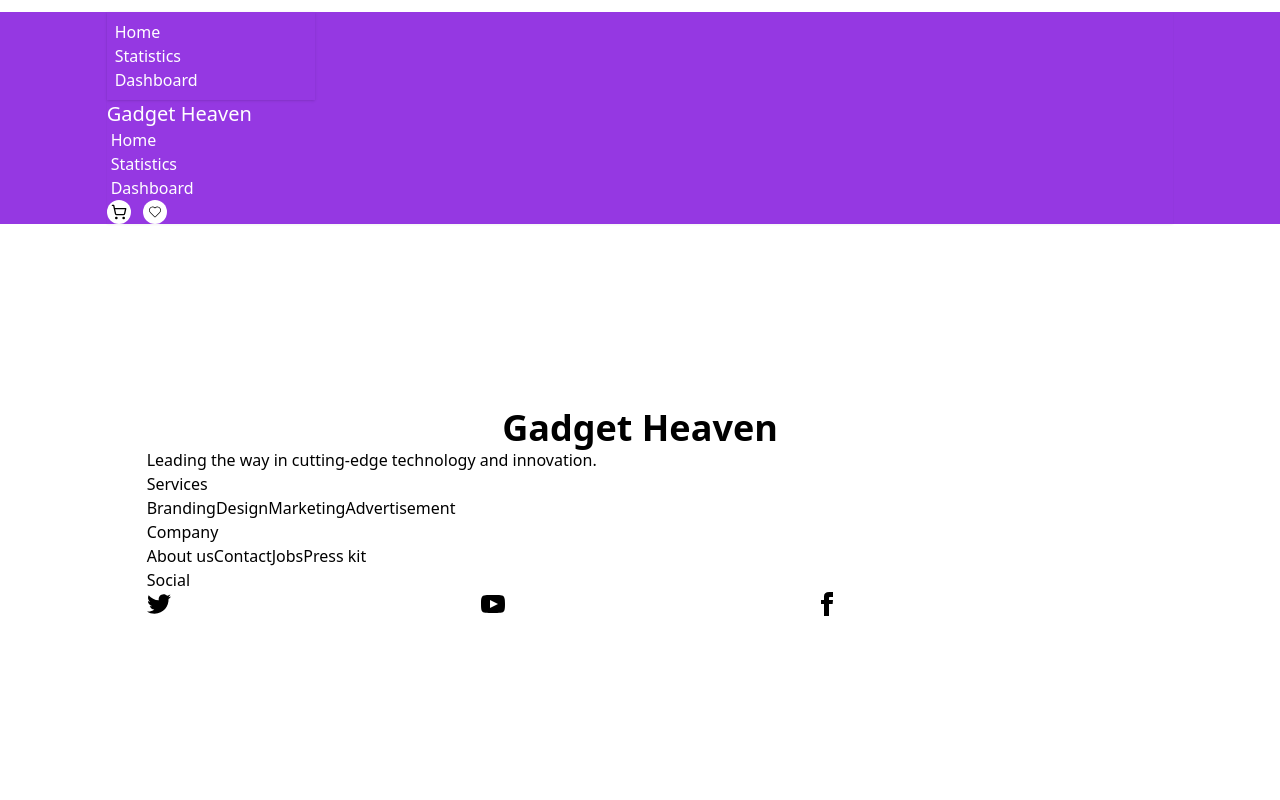
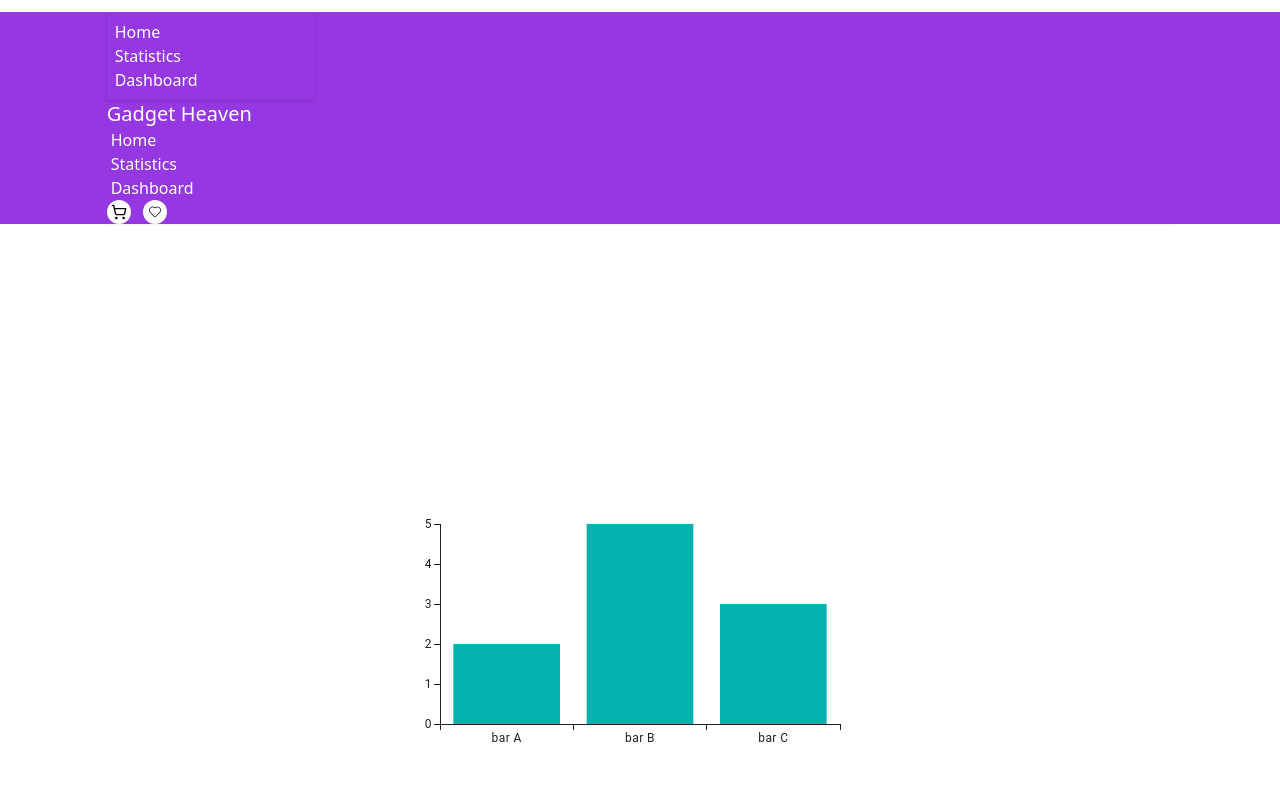
Before and after one commit to mahdi33-gk/gadget-heaven, a React (Vite) app: page /statisitcs in a window 1280 px wide. Shown: the top 800 px of the page. Built offline with nearby package versions, Linux system fonts and the light colour scheme.

Commit message:
bar not fixed

```diff
--- a/src/Navbar.jsx
+++ b/src/Navbar.jsx
@@ -34,7 +34,7 @@ const Navbar = () => {
                 <NavLink to={"/"}>Home</NavLink>
               </li>
               <li>
-              <NavLink to={'/statistics'}>Statistics</NavLink>
+              <NavLink to={"/statistics"}>Statistics</NavLink>
               </li>
               <li>
                 <NavLink to={"/dashboard"}>Dashboard</NavLink>
@@ -49,7 +49,7 @@ const Navbar = () => {
               <NavLink to={"/"}>Home</NavLink>
             </li>
             <li>
-              <NavLink to={'/statistics'}>Statistics</NavLink>
+              <NavLink to={"/statistics"}>Statistics</NavLink>
             </li>
             <li>
               <NavLink to={"/dashboard"}>Dashboard</NavLink>
--- a/src/Statistics.jsx
+++ b/src/Statistics.jsx
@@ -1,11 +1,27 @@
-import React from 'react';
+import React from "react";
+import { BarChart } from "@mui/x-charts/BarChart";
 
 const Statistics = () => {
-    return (
-        <div>
-
-        </div>
-    );
+  return (
+    <div style={{ display: "flex", justifyContent: "center", alignItems: "center", height: "100vh" }}>
+      <BarChart
+        xAxis={[
+          {
+            id: "barCategories",
+            data: ["bar A", "bar B", "bar C"],
+            scaleType: "band",
+          },
+        ]}
+        series={[
+          {
+            data: [2, 5, 3],
+          },
+        ]}
+        width={500}
+        height={300}
+      />
+    </div>
+  );
 };
 
 export default Statistics;
--- a/src/main.jsx
+++ b/src/main.jsx
@@ -33,7 +33,7 @@ const router = createBrowserRouter([
         element: <Dashboard></Dashboard>
       },
       {
-        path:'/statisitcs',
+        path:'statisitcs',
         element: <Statistics></Statistics>
       }
     ]
```
